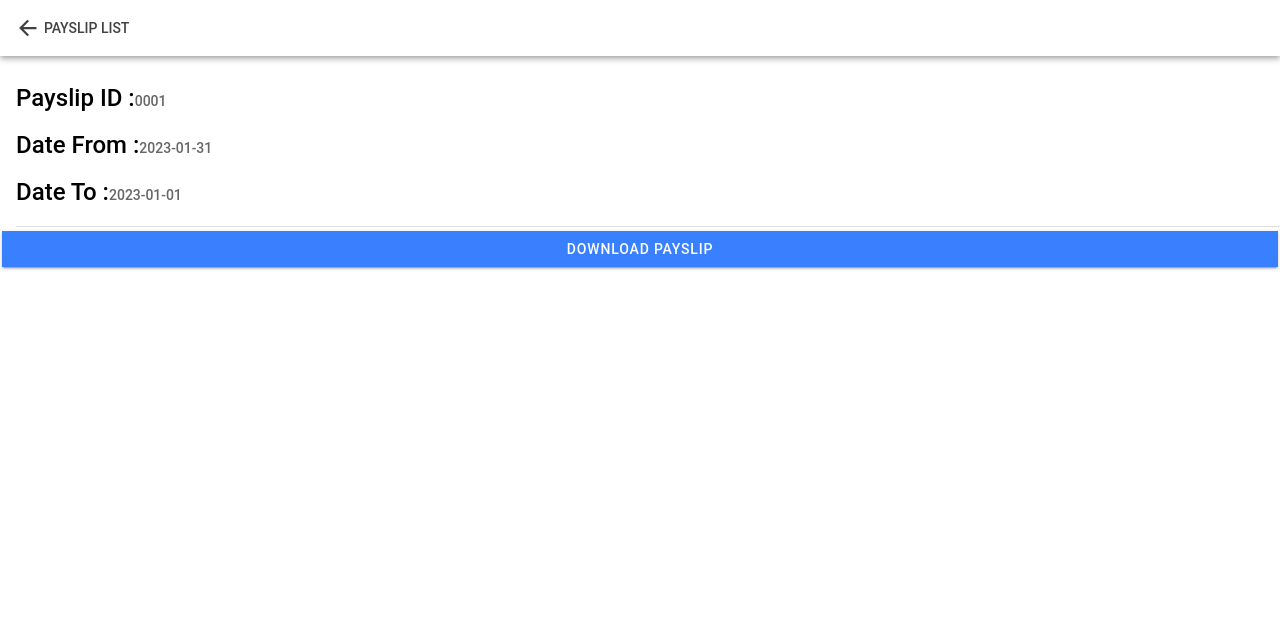
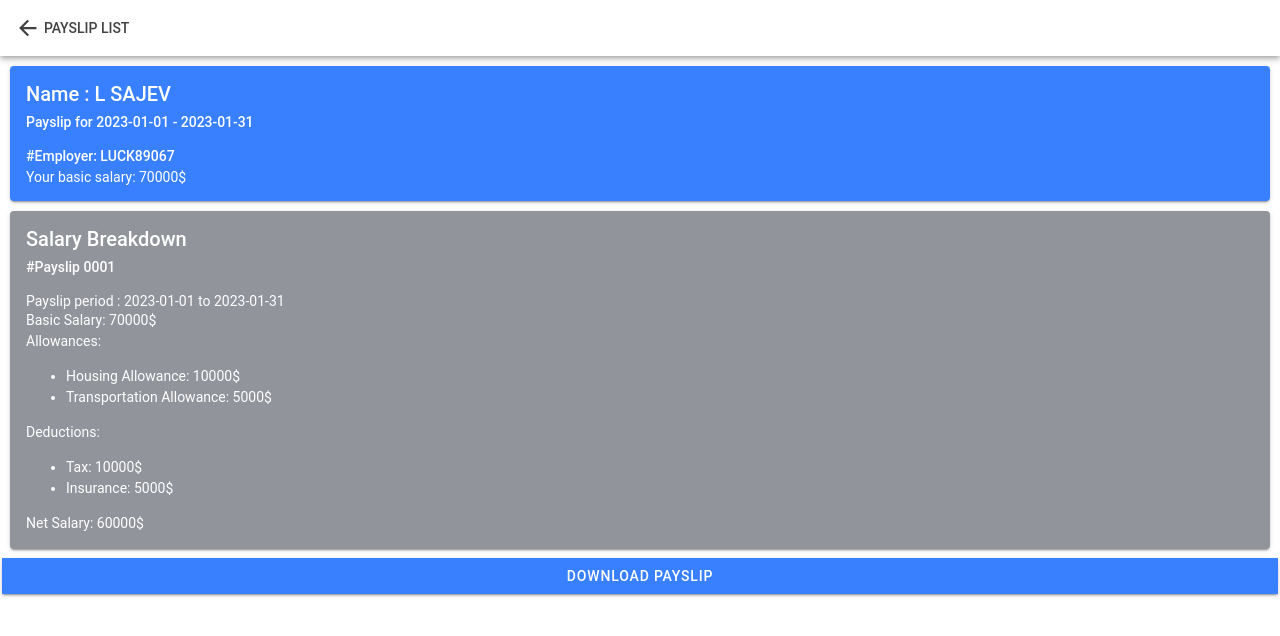
Before and after one commit to SajevLucksman/payslips, a React (Create React App) app: page /detail/1 in a window 1280 px wide. Shown: the top 636 px of the page. Built offline with nearby package versions, Linux system fonts and the light colour scheme.

Commit message:
Payslips application - UI enhancement for payslip details page

```diff
--- a/src/payslips/PayslipsList.tsx
+++ b/src/payslips/PayslipsList.tsx
@@ -37,11 +37,11 @@ const PayslipsList: React.FC = () => {
       <IonContent>
         <IonCard color ="primary">
           <IonCardHeader>
-            <IonCardTitle>#Employer: LUCK89067</IonCardTitle>
+            <IonCardTitle>Hi Sajev!</IonCardTitle>
             <IonCardSubtitle>Review Your Earnings and Payment History</IonCardSubtitle>
           </IonCardHeader>
           <IonCardContent>
-            <IonCardSubtitle>Name : L SAJEV</IonCardSubtitle>
+            <IonCardSubtitle>#Employer: LUCK89067</IonCardSubtitle>
             <h6>Access and download your pay slips conveniently. Review your earnings and payment history with ease.</h6></IonCardContent>
         </IonCard>
         <IonRefresher slot="fixed">
--- a/src/payslips/ViewPayslip.tsx
+++ b/src/payslips/ViewPayslip.tsx
@@ -13,7 +13,7 @@ import {
   IonButton,
   useIonLoading,
   useIonToast,
-  useIonViewWillEnter,
+  useIonViewWillEnter, IonCardHeader, IonCardTitle, IonCardSubtitle, IonCardContent, IonCard,
 } from '@ionic/react';
 import { useParams } from 'react-router';
 import { getPayslip, Payslip } from '../common/data/payslips';
@@ -66,29 +66,37 @@ function ViewPayslip() {
       <IonContent fullscreen>
         {payslip ? (
           <>
-            <IonItem>
-              <IonLabel>
-                <h2>
-                  Payslip ID :
-                  <span>
-                    <IonNote>000{payslip.id}</IonNote>
-                  </span>
-                </h2>
-                <h2>
-                  Date From :
-                  <span>
-                    <IonNote>{payslip.toDate}</IonNote>
-                  </span>
-                </h2>
-                <h2>
-                  Date To :
-                  <span>
-                    <IonNote>{payslip.fromDate}</IonNote>
-                  </span>
-                </h2>
-              </IonLabel>
-            </IonItem>
+            <IonCard color ="primary">
+              <IonCardHeader>
+                <IonCardTitle>Name : L SAJEV</IonCardTitle>
+                <IonCardSubtitle>Payslip for {payslip.fromDate} - {payslip.toDate}</IonCardSubtitle>
+              </IonCardHeader>
+              <IonCardContent>
+                <IonCardSubtitle>#Employer: LUCK89067</IonCardSubtitle>
+                <h6> Your basic salary: 70000$</h6></IonCardContent>
+            </IonCard>
+            <IonCard color="medium">
+              <IonCardHeader>
+                <IonCardTitle>Salary Breakdown</IonCardTitle>
+                <IonCardSubtitle>#Payslip 000{payslip.id}</IonCardSubtitle>
 
+              </IonCardHeader>
+              <IonCardContent>
+                <h5>Payslip period : {payslip.fromDate} to {payslip.toDate}</h5>
+                <h6>Basic Salary: 70000$</h6>
+                <p>Allowances:</p>
+                <ul>
+                  <li>Housing Allowance: 10000$</li>
+                  <li>Transportation Allowance: 5000$</li>
+                </ul>
+                <p>Deductions:</p>
+                <ul>
+                  <li>Tax: 10000$</li>
+                  <li>Insurance: 5000$</li>
+                </ul>
+                <p>Net Salary: 60000$</p>
+              </IonCardContent>
+            </IonCard>
             <IonButton expand="full" onClick={() => handleDownload(payslip.file, payslip.id.toString())}>Download
               Payslip</IonButton>
           </>
```
